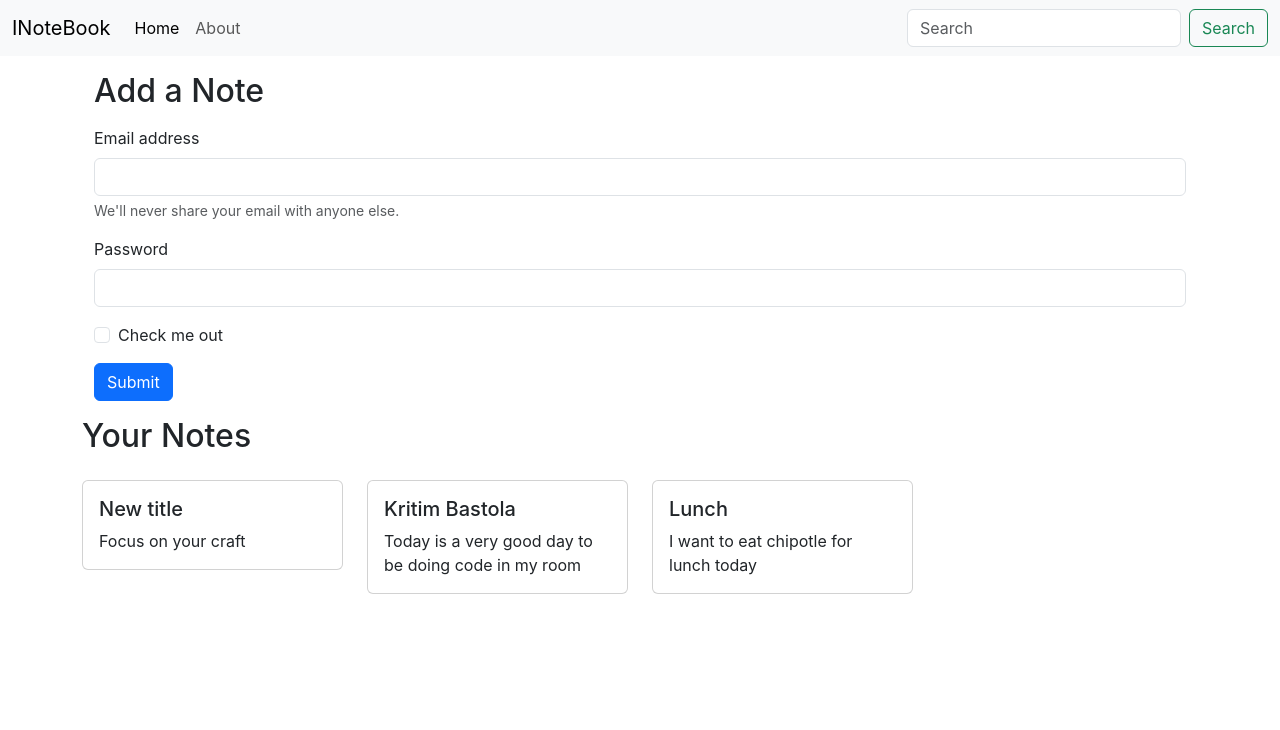
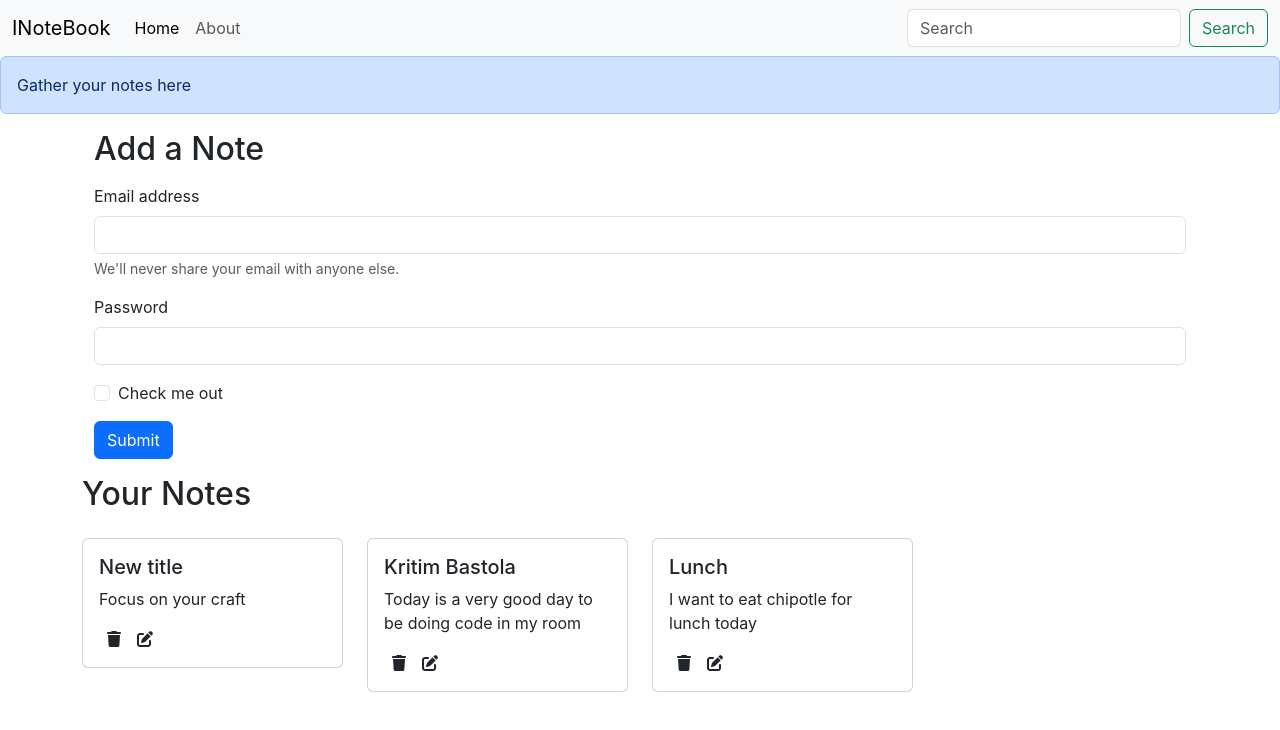
Before and after one commit to Kritim-123/inotebook, a React (Create React App) app: page / in a window 1280 px wide. Shown: the top 730 px of the page. Built offline with nearby package versions, Linux system fonts and the light colour scheme.

Commit message:
Added icons and fixed some minor errors

```diff
--- a/public/index.html
+++ b/public/index.html
@@ -31,6 +31,8 @@
   <body>
     <noscript>You need to enable JavaScript to run this app.</noscript>
     <div id="root"></div>
+
+    <script src="https://kit.fontawesome.com/4bc7276001.js" crossorigin="anonymous"></script>
     <!--
       This HTML file is a template.
       If you open it directly in the browser, you will see an empty page.
--- a/src/App.js
+++ b/src/App.js
@@ -2,6 +2,7 @@
 import Navbar from "./components/Navbar";
 import Home from "./components/Home";
 import About from "./components/About";
+import Alert from "./components/Alert";
 
 import { Route, Routes, BrowserRouter } from "react-router-dom";
 import NoteState from "./context/notes/NotesState";
@@ -12,6 +13,8 @@
       <NoteState>
         <BrowserRouter>
           <Navbar />
+
+          <Alert message="Gather your notes here" />
           <div className="container">
             <Routes>
               <Route path="/about" element={<About />}></Route>
--- /dev/null
+++ b/src/components/Alert.js
@@ -0,0 +1,11 @@
+import React from "react";
+
+export default function Alert(props) {
+  return (
+    <div>
+      <div className="alert alert-primary" role="alert">
+        {props.message}
+      </div>
+    </div>
+  );
+}
--- a/src/components/Home.js
+++ b/src/components/Home.js
@@ -11,41 +11,41 @@
       <div className="container my-3">
         <h2> Add a Note</h2>
         <form className="my-3">
-          <div class="mb-3">
-            <label for="exampleInputEmail1" class="form-label">
+          <div className="mb-3">
+            <label htmlFor="exampleInputEmail1" className="form-label">
               Email address
             </label>
             <input
               type="email"
-              class="form-control"
+              className="form-control"
               id="exampleInputEmail1"
               aria-describedby="emailHelp"
             />
-            <div id="emailHelp" class="form-text">
+            <div id="emailHelp" className="form-text">
               We'll never share your email with anyone else.
             </div>
           </div>
-          <div class="mb-3">
-            <label for="exampleInputPassword1" class="form-label">
+          <div className="mb-3">
+            <label htmlFor="exampleInputPassword1" className="form-label">
               Password
             </label>
             <input
               type="password"
-              class="form-control"
+              className="form-control"
               id="exampleInputPassword1"
             />
           </div>
-          <div class="mb-3 form-check">
+          <div className="mb-3 form-check">
             <input
               type="checkbox"
-              class="form-check-input"
+              className="form-check-input"
               id="exampleCheck1"
             />
-            <label class="form-check-label" for="exampleCheck1">
+            <label className="form-check-label" htmlFor="exampleCheck1">
               Check me out
             </label>
           </div>
-          <button type="submit" class="btn btn-primary">
+          <button type="submit" className="btn btn-primary">
             Submit
           </button>
         </form>
--- a/src/components/Noteitem.js
+++ b/src/components/Noteitem.js
@@ -4,12 +4,15 @@
   const { note } = props;
   return (
     <div className="col-md-3">
-      <div class="card my-3" >
-        <div class="card-body ">
-          <h5 class="card-title">{note.title}</h5>
-          <p class="card-text text-start">
+      <div className="card my-3" >
+        <div className="card-body ">
+          <h5 className="card-title">{note.title}</h5>
+          <p className="card-text text-start">
           {note.description}
           </p>
+
+          <i className="fa-solid fa-trash mx-2"></i>
+          <i className="fa-solid fa-pen-to-square mx-2"></i>
         </div>
       </div>
     </div>
--- a/src/components/Notes.js
+++ b/src/components/Notes.js
@@ -10,7 +10,7 @@
       <h2> Your Notes</h2>
 
       {notes.map((note) => {
-        return <Noteitem note={note}></Noteitem>;
+        return <Noteitem key = {note._id} note={note}></Noteitem>;
       })}
     </div>
   );
--- a/src/index.css
+++ b/src/index.css
@@ -11,3 +11,7 @@
   font-family: source-code-pro, Menlo, Monaco, Consolas, 'Courier New',
     monospace;
 }
+
+i{
+  cursor: pointer;
+}
```
